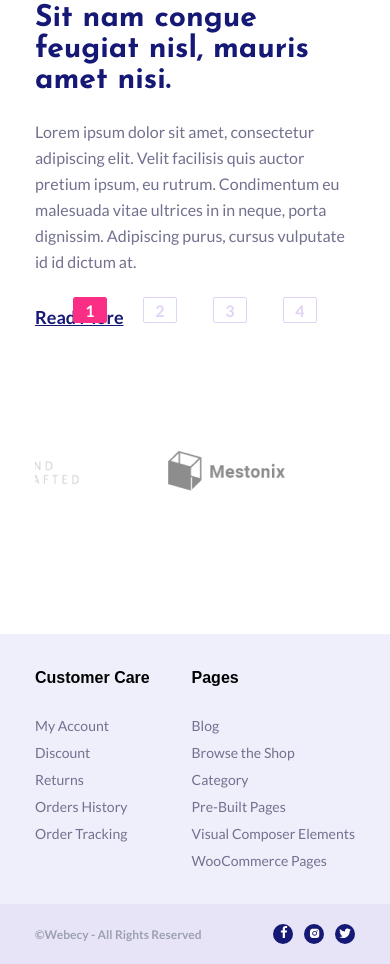
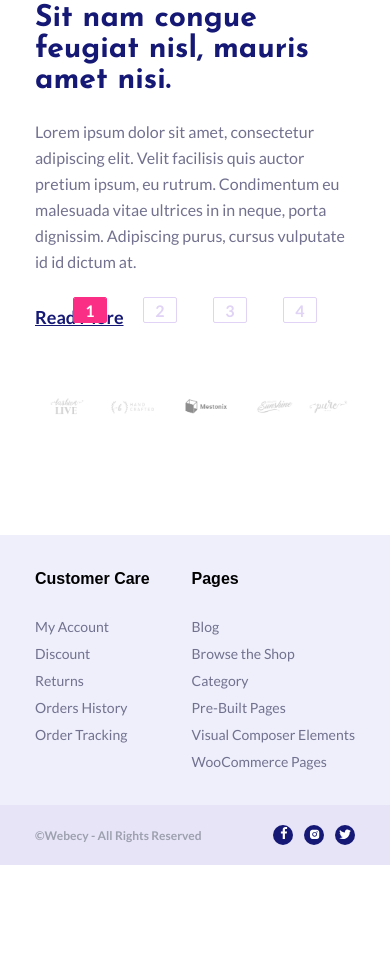
Before and after one commit to Rustam8953/hekto, a plain HTML site: page blog.html in a window 390 px wide. Shown: the part 2766-3730 px from the top of the page. After the commit the page ends 3631 px from the top, so only its background shows below. Drawn offline with Linux system fonts and the light colour scheme; files whose address does not match are found by name.

Commit message:
hekto
hekto

```diff
--- a/css/style.scss
+++ b/css/style.scss
@@ -2179,9 +2179,9 @@ $cartCurrentFontColor: #BEBFC2;
     }
     .container {
         &__img {
-            padding-top: 36px !important;
             &-box {
                 width: 600px;
+                height: 65px;
                 overflow: hidden;
             }
         }
@@ -2592,6 +2592,7 @@ $cartCurrentFontColor: #BEBFC2;
         &__img {
             &-box {
                 width: 320px;
+                height: 30px;
             }
         }
         .slider__items {
```
Also changed, not shown: css/style.css.
